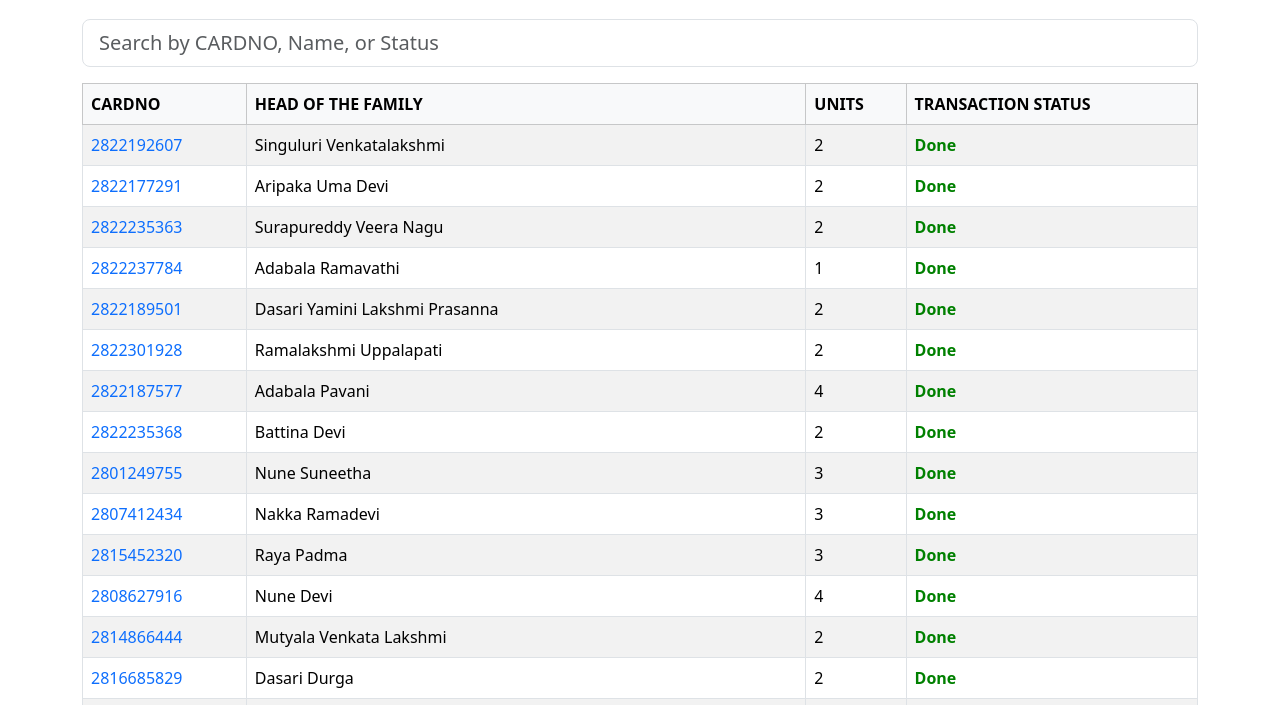
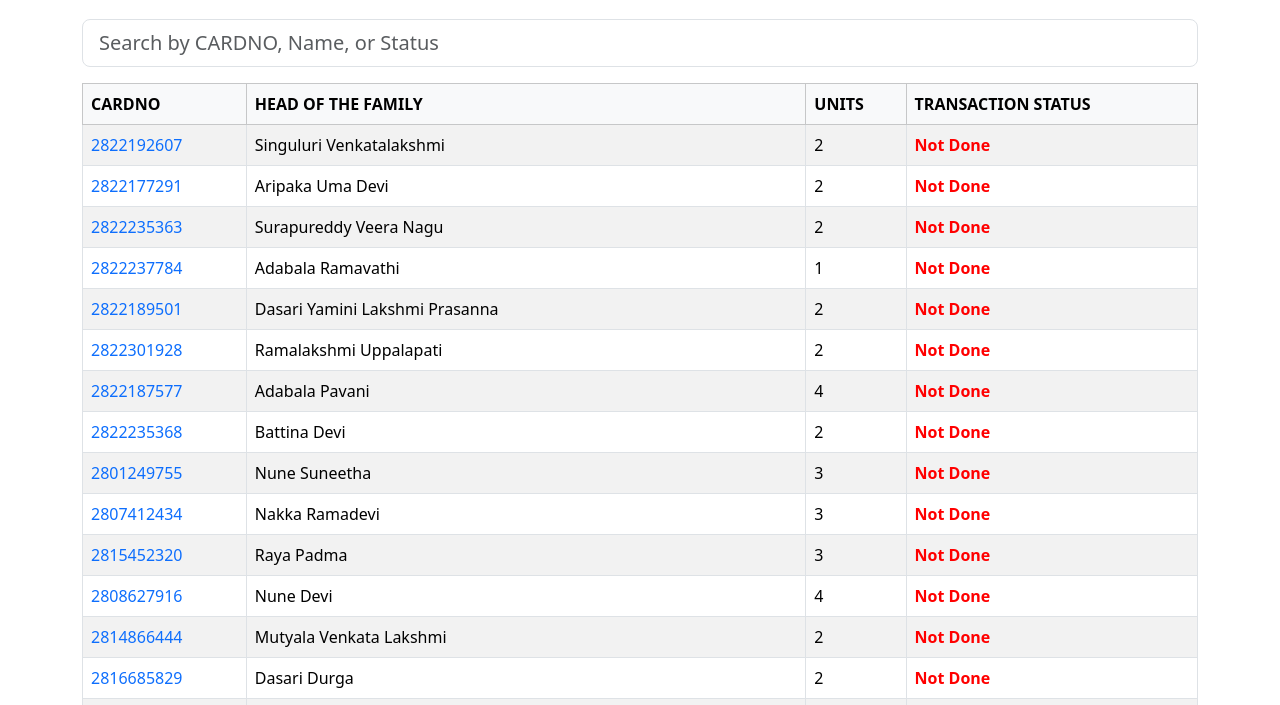
Before and after one commit to pothabattulavinod/rc, a plain HTML site: page index.html in a window 1280 px wide. Shown: the part 73-778 px from the top of the page. Drawn offline with nearby package versions, Linux system fonts and the light colour scheme.

Commit message:
Update index.html

```diff
--- a/index.html
+++ b/index.html
@@ -46,7 +46,7 @@ fetch('data.json')
   .then(data => {
     jsonData = data;
     // Load transaction data
-    return fetch('trns10.json').then(res => res.json());
+    return fetch('10trns_current.json').then(res => res.json());
   })
   .then(trnsResults => {
     // Ensure trnsData is an array
```
